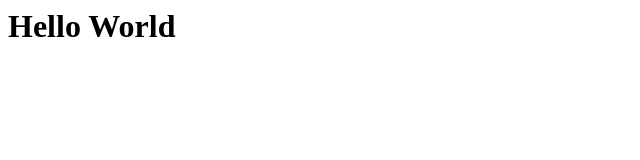
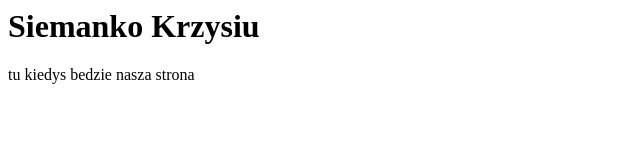
Before and after one commit to eukarionty/eukarionty.github.io, a plain HTML site: page index.html in a window 1280 px wide. Shown: the whole page, without its empty margins (0-640 px from the left). Drawn offline with Linux system fonts and the light colour scheme.

Commit message:
Update index.html

```diff
--- a/index.html
+++ b/index.html
@@ -3,6 +3,7 @@
 
   </head>
   <body>
-    <h1>Hello World</h1>
+    <h1>Siemanko Krzysiu</h1>
+    <p>tu kiedys bedzie nasza strona</p>
   </body>
 </html>
```
